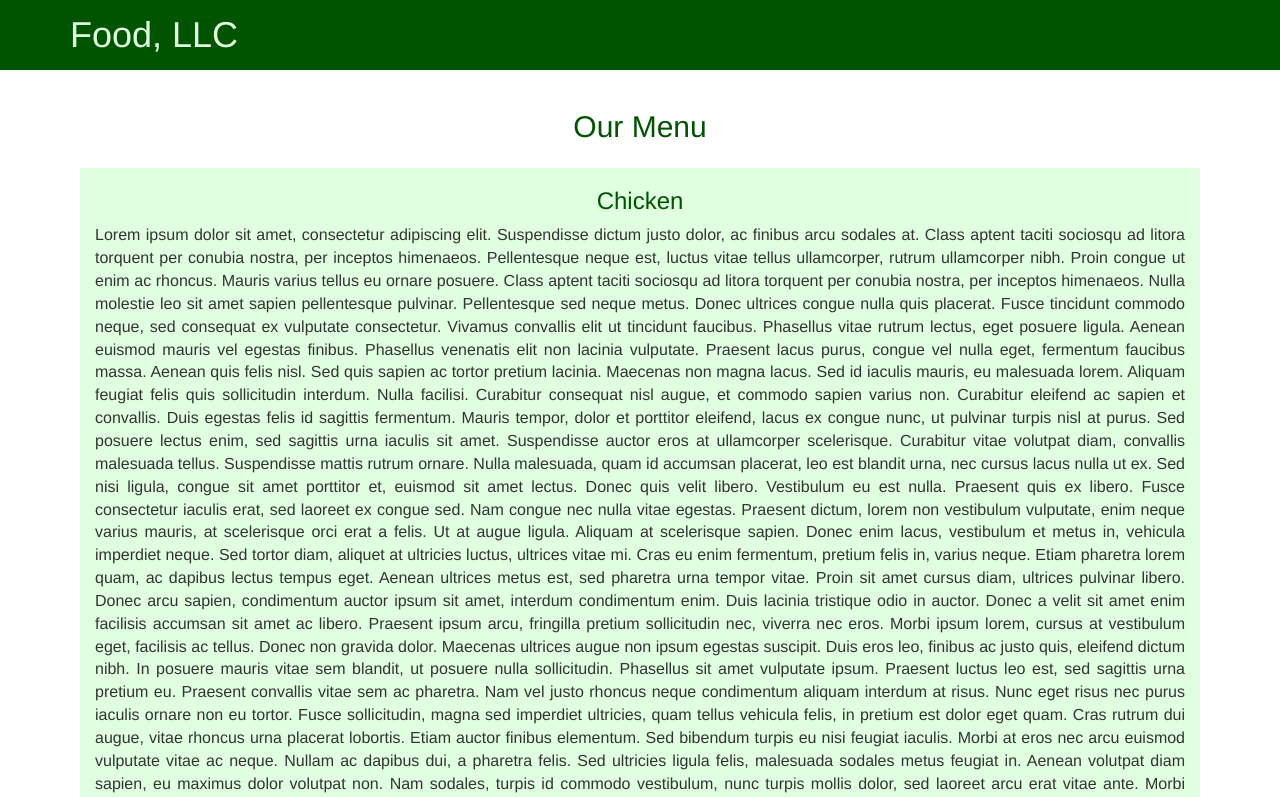
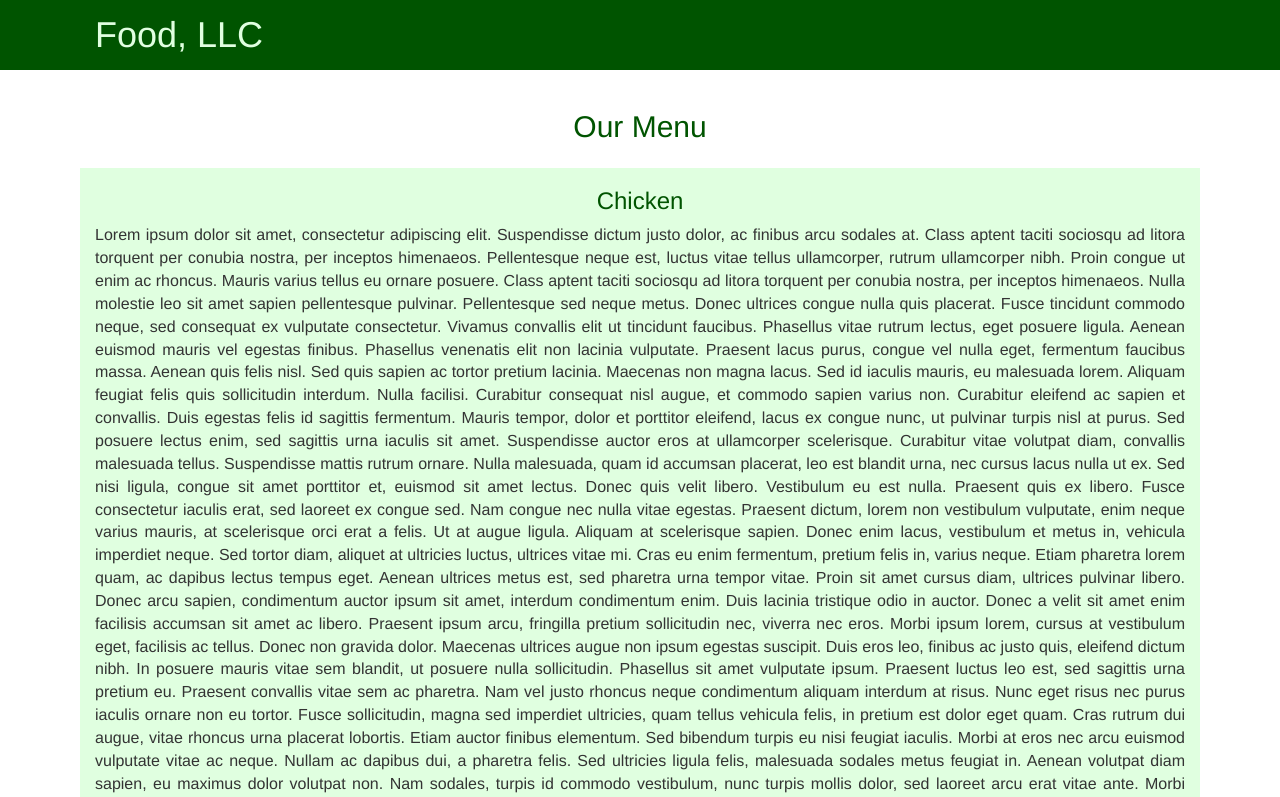
Before and after one commit to virginiar/coursera-webdev, a plain HTML site: page module3-solution/index.html in a window 1280 px wide. Shown: the top 797 px of the page. Drawn offline with Linux system fonts and the light colour scheme.

Commit message:
Adding padding header module 3

```diff
--- a/module3-solution/css/styles.css
+++ b/module3-solution/css/styles.css
@@ -7,6 +7,9 @@
 	background-color: #005400;
 	border-radius: 0;
 	border: 0;
+}
+.navbar-header {
+	padding-left: 25px;
 }
 .navbar-brand {
 	margin-bottom: 20px;
```
